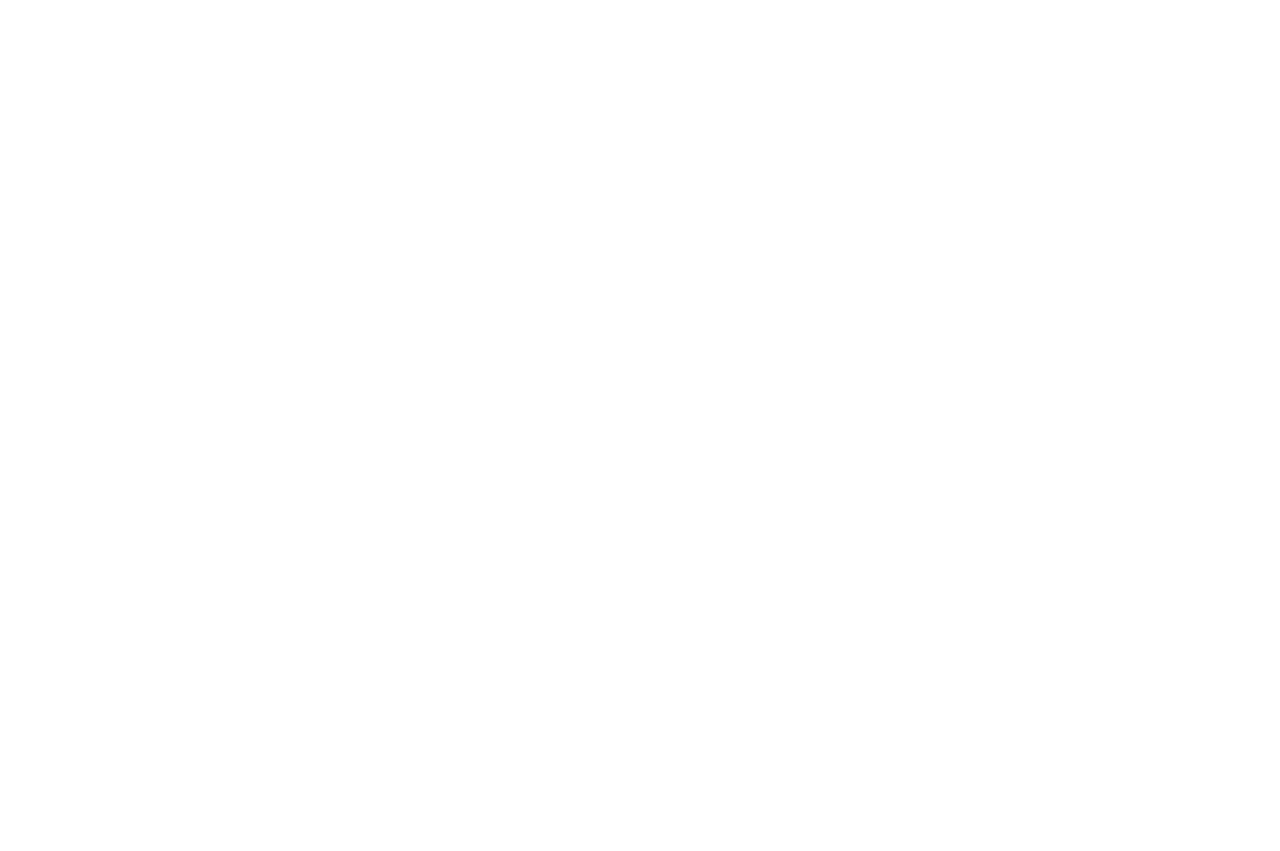
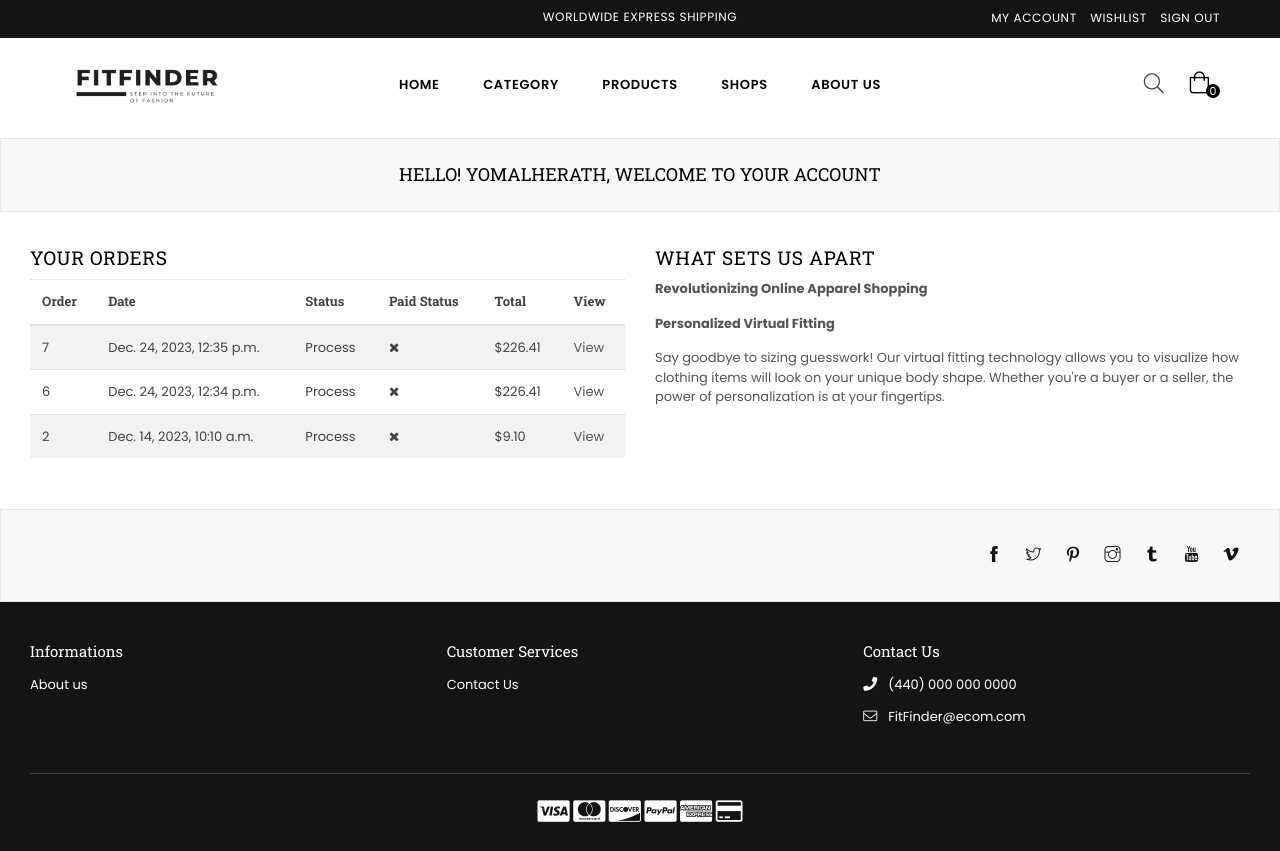
Before and after one commit to YomalHerath/FitFinder, a Django app: page /dashboard/ in a window 1280 px wide. Before the commit the page is empty. Before the commit the page ends 800 px from the top, so only its background shows below. Run offline with Django 4.2, Linux system fonts and the light colour scheme; a user stored in the database is signed in; data comes from the database, SQL or seed files in the repository; both versions use the stored data as it was after the commit; parts of the project's set-up code (start-up, migrations or seed data) failed here and were passed over; some libraries are stand-ins or nearby versions; some web fonts are replaced.

Commit message:
create the user profile with orders

```diff
--- a/core/views.py
+++ b/core/views.py
@@ -331,5 +331,10 @@
     return render(request, 'core/payment-failed.html')
 
 
+@login_required
 def customer_dashboard(request):
-    return render(request, 'core/dashboard.html')
+    orders = CartOrder.objects.filter(user=request.user).order_by("-id")
+    context = {
+        "orders": orders
+    }
+    return render(request, 'core/dashboard.html', context)
--- a/templates/core/dashboard.html
+++ b/templates/core/dashboard.html
@@ -0,0 +1,67 @@
+{% extends 'partials/base.html' %}
+{% load static %}
+{% block content %}
+
+<!--Body Content-->
+    <div id="page-content">
+    	<!--Page Title-->
+    	<div class="page section-header text-center">
+			<div class="page-title">
+        		<div class="wrapper"><h1 class="page-width">Hello! {{request.user|title}}, Welcome to Your Account</h1></div>
+      		</div>
+		</div>
+        <!--End Page Title-->
+
+        <div class="container">
+            <div class="row">
+                <div class="col-6">
+                    <h2>Your Orders</h2>
+                    <div class="table-responsive-sm">
+                        <table class="table table-striped">
+                            <thead>
+                                <tr>
+                                    <th class="center">Order</th>
+                                    <th class="center">Date</th>
+                                    <th class="center">Status</th>
+                                    <th class="center">Paid Status</th>
+                                    <th class="center">Total</th>
+                                    <th class="center">View</th>
+                                </tr>
+                            </thead>
+                            <tbody>
+
+                                {% for order in orders %}
+                                <tr>
+                                    <td class="center">{{ order.id }}</td>
+                                    <td class="center">{{ order.order_date }}</td>
+                                    <td class="center">{{ order.product_status|title }}</td>
+                                    {% if order.paid_status == True %}
+                                        <td class="center"><i class="fa fa-check"></i></td>
+                                    {% else %}
+                                        <td class="center"><i class="fa fa-times"></i></td>
+                                    {% endif %}
+                                    <td class="center">${{ order.price }}</td>
+                                    <td class="center"><a href="#">View</a></td>
+                                </tr>
+                                {% endfor %}
+
+                            </tbody>
+                        </table>
+                    </div>
+                </div>
+                <div class="col-6 col-sm-6 col-md-6 col-lg-6">
+                	<h2 class="h2">What Sets Us Apart</h2>
+                    <p><strong>Revolutionizing Online Apparel Shopping</strong></p>
+                    <div class="rte-setting">
+                        <p><strong>Personalized Virtual Fitting</strong></p>
+                        <p>Say goodbye to sizing guesswork! Our virtual fitting technology allows you to visualize how clothing items will look on your unique body shape. Whether you're a buyer or a seller, the power of personalization is at your fingertips.</p>
+                        <p></p>
+                    </div>
+                </div>
+            </div>
+        </div>
+
+    </div>
+<!--End Body Content-->
+
+{% endblock content %}
--- a/templates/partials/base.html
+++ b/templates/partials/base.html
@@ -53,6 +53,7 @@
                         <li><a href="{% url 'userauthentication:sign-in' %}">Sign In</a></li>
                         <li><a href="{% url 'userauthentication:sign-up' %}">Create Account</a></li>
                         {% endif %}
+                        <li><a href="{% url 'core:dashboard' %}">My Account</a></li>
                         <li><a href="wishlist.html">Wishlist</a></li>
                         {% if request.user.is_authenticated %}
                         <li><a href="{% url 'userauthentication:sign-out' %}">Sign Out</a></li>
```
Also changed, not shown: db.sqlite3.
